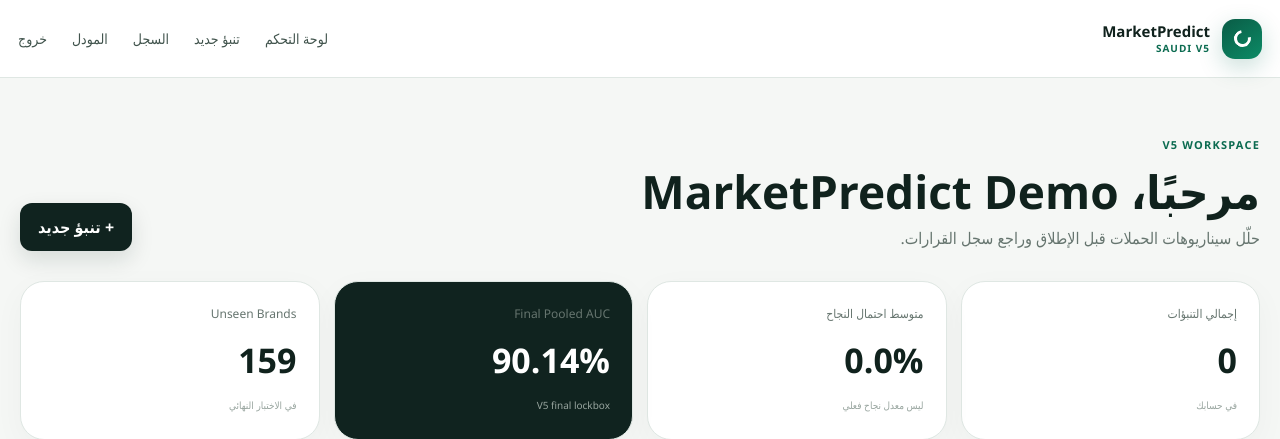
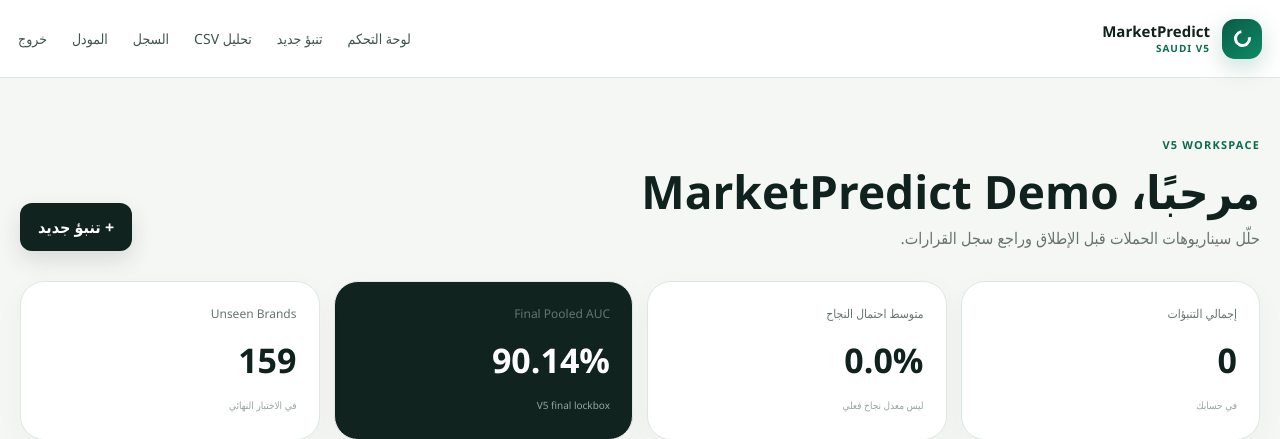
Before and after one commit to mographiccode-cell/MarketPredict, a FastAPI app: page /dashboard in a window 1280 px wide. Shown: the top 439 px of the page. Run offline with FastAPI, Linux system fonts and the light colour scheme; the visitor is signed in with stand-in values (Sample User, id 1); data comes from the database, SQL or seed files in the repository; data that the repository does not hold is empty.

Commit message:
Expose CSV batch analysis in navigation

```diff
--- a/templates/base.html
+++ b/templates/base.html
@@ -20,6 +20,7 @@
       {% if g_user %}
         <a href="/dashboard">لوحة التحكم</a>
         <a href="/predict">تنبؤ جديد</a>
+        <a href="/batch">تحليل CSV</a>
         <a href="/history">السجل</a>
         <a href="/model">المودل</a>
         {% if g_user['is_admin'] %}<a href="/admin">الإدارة</a>{% endif %}
```
